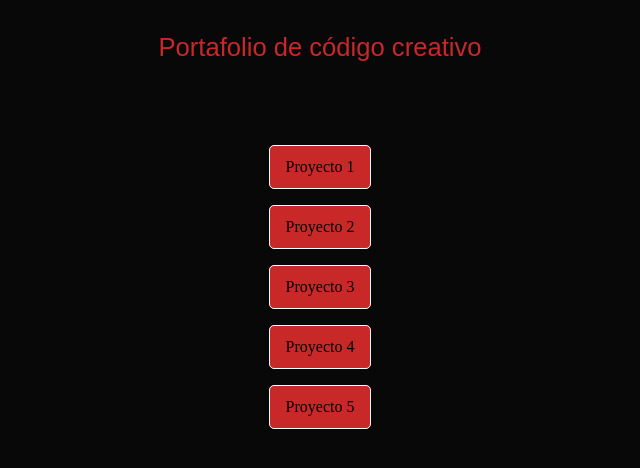
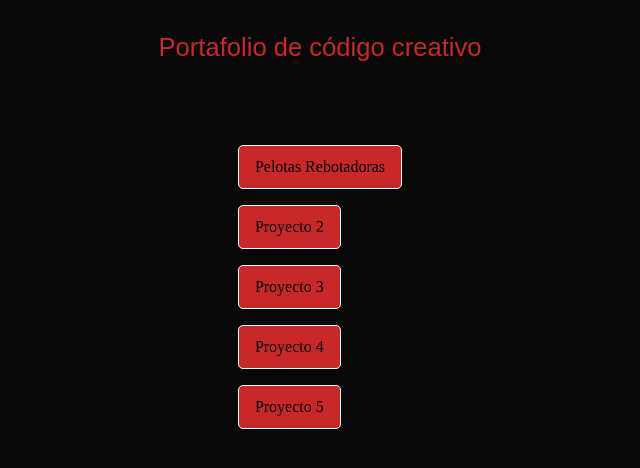
Before and after one commit to Jorg3B/Jorg3B.github.io, a plain HTML site: page index.html in a window 1280 px wide. Shown: the part 174-642 px from the top of the page, without its empty margins (320-960 px from the left). Drawn offline with Linux system fonts and the light colour scheme; a web font is replaced by a local one.

Commit message:
Se actualizo el link de pelotas rebotadoras

```diff
--- a/index.html
+++ b/index.html
@@ -19,7 +19,7 @@
         </div>
         <nav class="nav">
             <ul>
-                <li><a href="">Proyecto 1</a></li>
+                <li><a href="https://jorg3b.github.io/BouncyBall/">Pelotas Rebotadoras</a></li>
                 <li><a href="">Proyecto 2</a></li>
                 <li><a href="">Proyecto 3</a></li>
                 <li><a href="">Proyecto 4</a></li>
```
